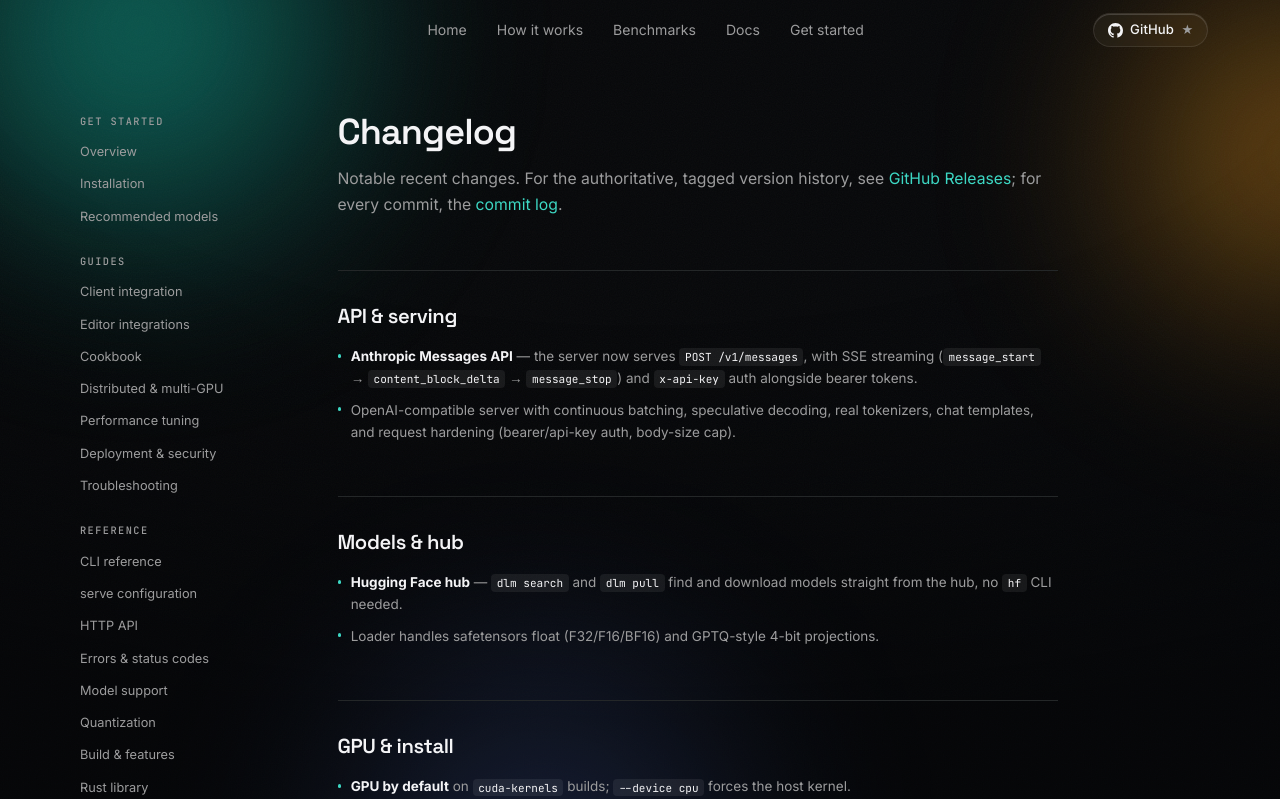
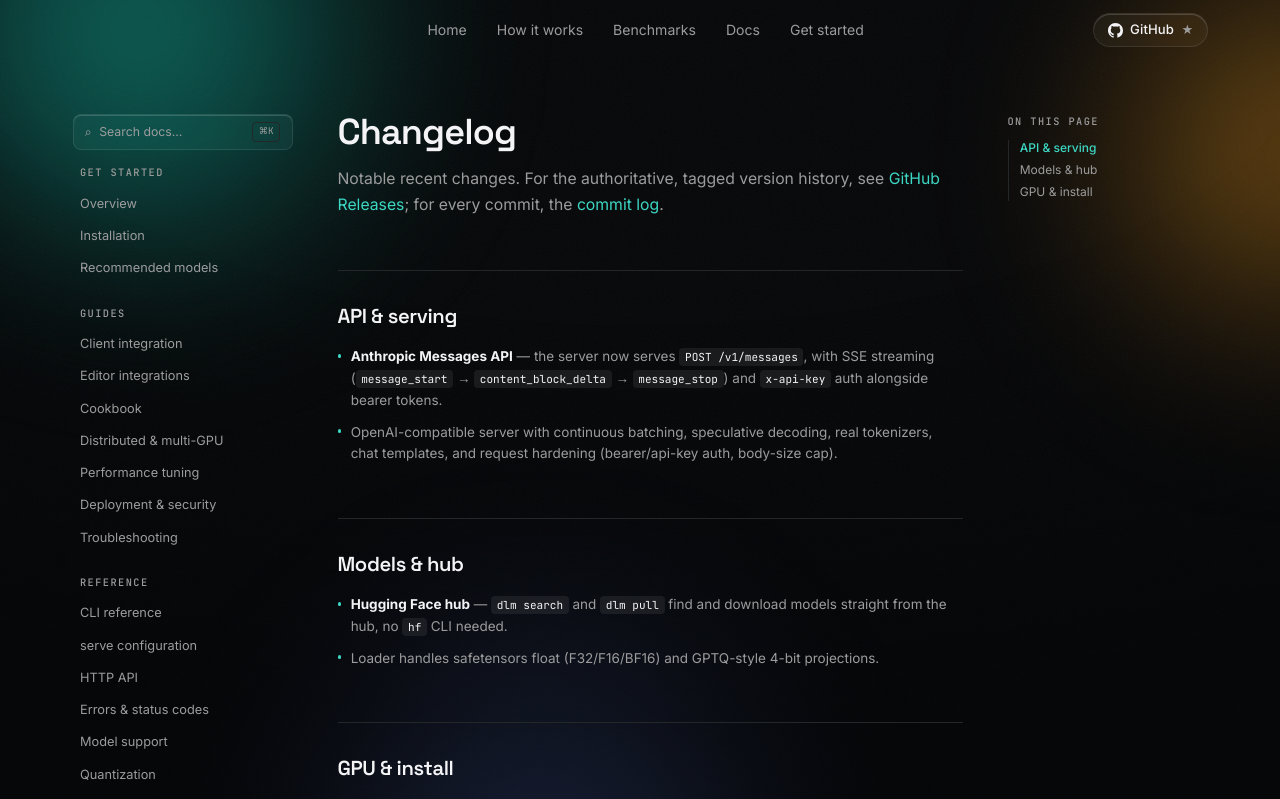
Before and after one commit to vedantnimbarte/dlm-frontend, a Next.js app: page /docs/changelog in a window 1280 px wide. Shown: the top 799 px of the page. Built offline with nearby package versions, Linux system fonts and the light colour scheme.

Commit message:
feat(docs): ⌘K search and on-this-page TOC
Add a command-palette search over the docs index (⌘K), and a scroll-spy
'On this page' rail built from each page's heading ids.

```diff
--- a/app/docs/layout.tsx
+++ b/app/docs/layout.tsx
@@ -2,6 +2,7 @@ import type { Metadata } from "next";
 import { Nav } from "@/components/Nav";
 import { Footer } from "@/components/Footer";
 import { DocsSidebar } from "@/components/DocsSidebar";
+import { DocToc } from "@/components/DocToc";
 
 export const metadata: Metadata = {
   title: {
@@ -25,6 +26,7 @@ export default function DocsLayout({
         <main id="main" className="min-w-0 max-w-3xl flex-1">
           {children}
         </main>
+        <DocToc />
       </div>
       <Footer />
     </>
--- /dev/null
+++ b/components/DocToc.tsx
@@ -0,0 +1,67 @@
+"use client";
+
+import { useEffect, useState } from "react";
+
+interface Head {
+  id: string;
+  text: string;
+  level: number;
+}
+
+// Builds an "On this page" rail from the rendered h2/h3 ids in the doc content,
+// with scroll-spy. Reads the DOM after mount, so it works with any page.
+export function DocToc() {
+  const [heads, setHeads] = useState<Head[]>([]);
+  const [activeId, setActiveId] = useState<string>("");
+
+  useEffect(() => {
+    const nodes = Array.from(
+      document.querySelectorAll<HTMLElement>("main h2[id], main h3[id]")
+    );
+    const hs = nodes.map((n) => ({
+      id: n.id,
+      text: n.textContent ?? "",
+      level: n.tagName === "H3" ? 3 : 2,
+    }));
+    setHeads(hs);
+    if (hs.length === 0) return;
+
+    const io = new IntersectionObserver(
+      (entries) => {
+        const visible = entries
+          .filter((e) => e.isIntersecting)
+          .sort((a, b) => a.boundingClientRect.top - b.boundingClientRect.top);
+        if (visible[0]) setActiveId(visible[0].target.id);
+      },
+      { rootMargin: "0px 0px -70% 0px", threshold: 0 }
+    );
+    nodes.forEach((n) => io.observe(n));
+    return () => io.disconnect();
+  }, []);
+
+  if (heads.length < 2) return null;
+
+  return (
+    <aside className="hidden w-[200px] shrink-0 xl:block">
+      <div className="sticky top-24 max-h-[calc(100vh-7rem)] overflow-y-auto">
+        <div className="eyebrow mb-3">On this page</div>
+        <ul className="space-y-1.5 border-l border-border">
+          {heads.map((h) => (
+            <li key={h.id} style={{ paddingLeft: h.level === 3 ? "1.5rem" : "0.75rem" }}>
+              <a
+                href={`#${h.id}`}
+                className={`block text-[0.8rem] leading-snug transition-colors ${
+                  activeId === h.id
+                    ? "font-medium text-accent-stream"
+                    : "text-text-muted hover:text-text"
+                }`}
+              >
+                {h.text}
+              </a>
+            </li>
+          ))}
+        </ul>
+      </div>
+    </aside>
+  );
+}
--- /dev/null
+++ b/components/DocsSearch.tsx
@@ -0,0 +1,155 @@
+"use client";
+
+import { useEffect, useMemo, useRef, useState } from "react";
+import { DOCS_NAV } from "./docsNav";
+
+interface Entry {
+  href: string;
+  label: string;
+  group: string;
+  keywords: string;
+}
+
+const ENTRIES: Entry[] = DOCS_NAV.flatMap((g) =>
+  g.items
+    .filter((l) => !l.external)
+    .map((l) => ({
+      href: l.href,
+      label: l.label,
+      group: g.group,
+      keywords: l.keywords ?? "",
+    }))
+);
+
+export function DocsSearch() {
+  const [open, setOpen] = useState(false);
+  const [q, setQ] = useState("");
+  const [active, setActive] = useState(0);
+  const inputRef = useRef<HTMLInputElement>(null);
+
+  // Global ⌘K / Ctrl+K to open.
+  useEffect(() => {
+    const onKey = (e: KeyboardEvent) => {
+      if ((e.metaKey || e.ctrlKey) && e.key.toLowerCase() === "k") {
+        e.preventDefault();
+        setOpen((v) => !v);
+      }
+    };
+    window.addEventListener("keydown", onKey);
+    return () => window.removeEventListener("keydown", onKey);
+  }, []);
+
+  useEffect(() => {
+    if (open) {
+      setQ("");
+      setActive(0);
+      const t = window.setTimeout(() => inputRef.current?.focus(), 0);
+      return () => window.clearTimeout(t);
+    }
+  }, [open]);
+
+  const results = useMemo(() => {
+    const query = q.trim().toLowerCase();
+    if (!query) return ENTRIES;
+    const terms = query.split(/\s+/);
+    return ENTRIES.filter((e) => {
+      const hay = `${e.label} ${e.group} ${e.keywords}`.toLowerCase();
+      return terms.every((t) => hay.includes(t));
+    });
+  }, [q]);
+
+  const go = (href: string) => {
+    setOpen(false);
+    window.location.href = href;
+  };
+
+  const onKeyDown = (e: React.KeyboardEvent) => {
+    if (e.key === "ArrowDown") {
+      e.preventDefault();
+      setActive((i) => Math.min(i + 1, results.length - 1));
+    } else if (e.key === "ArrowUp") {
+      e.preventDefault();
+      setActive((i) => Math.max(i - 1, 0));
+    } else if (e.key === "Enter" && results[active]) {
+      e.preventDefault();
+      go(results[active].href);
+    } else if (e.key === "Escape") {
+      setOpen(false);
+    }
+  };
+
+  return (
+    <>
+      <button
+        type="button"
+        onClick={() => setOpen(true)}
+        className="glass flex w-full items-center gap-2 rounded-[8px] px-3 py-2 text-left text-[0.82rem] text-text-muted transition-colors hover:text-text"
+      >
+        <span aria-hidden>⌕</span>
+        <span className="flex-1">Search docs…</span>
+        <kbd className="rounded-[4px] border border-glass-border px-1.5 py-0.5 font-mono text-[0.62rem]">
+          ⌘K
+        </kbd>
+      </button>
+
+      {open ? (
+        <div
+          className="fixed inset-0 z-[100] flex items-start justify-center overflow-y-auto bg-black/60 p-4 pt-[12vh] backdrop-blur-sm"
+          onMouseDown={(e) => {
+            if (e.target === e.currentTarget) setOpen(false);
+          }}
+        >
+          <div
+            role="dialog"
+            aria-modal="true"
+            aria-label="Search docs"
+            className="glass glass-strong w-full max-w-lg overflow-hidden rounded-card"
+          >
+            <input
+              ref={inputRef}
+              value={q}
+              onChange={(e) => {
+                setQ(e.target.value);
+                setActive(0);
+              }}
+              onKeyDown={onKeyDown}
+              placeholder="Search the docs…"
+              className="w-full border-b border-glass-border bg-transparent px-4 py-3.5 text-[0.95rem] text-text placeholder:text-text-muted/70 focus:outline-none"
+            />
+            <ul className="max-h-[50vh] overflow-y-auto p-2">
+              {results.length === 0 ? (
+                <li className="px-3 py-6 text-center text-[0.85rem] text-text-muted">
+                  No matches.
+                </li>
+              ) : (
+                results.map((r, i) => (
+                  <li key={r.href}>
+                    <button
+                      type="button"
+                      onMouseEnter={() => setActive(i)}
+                      onClick={() => go(r.href)}
+                      className={`flex w-full items-center justify-between gap-3 rounded-[8px] px-3 py-2 text-left transition-colors ${
+                        i === active ? "bg-accent-stream/10" : ""
+                      }`}
+                    >
+                      <span
+                        className={`text-[0.9rem] ${
+                          i === active ? "text-accent-stream" : "text-text"
+                        }`}
+                      >
+                        {r.label}
+                      </span>
+                      <span className="font-mono text-[0.62rem] uppercase tracking-eyebrow text-text-muted">
+                        {r.group}
+                      </span>
+                    </button>
+                  </li>
+                ))
+              )}
+            </ul>
+          </div>
+        </div>
+      ) : null}
+    </>
+  );
+}
--- a/components/DocsSidebar.tsx
+++ b/components/DocsSidebar.tsx
@@ -2,6 +2,7 @@
 
 import { usePathname } from "next/navigation";
 import { DOCS_NAV } from "./docsNav";
+import { DocsSearch } from "./DocsSearch";
 
 export function DocsSidebar() {
   const pathname = usePathname();
@@ -46,6 +47,9 @@ export function DocsSidebar() {
 
   return (
     <aside className="lg:w-[220px] lg:shrink-0">
+      <div className="mb-4">
+        <DocsSearch />
+      </div>
       {/* Mobile: native disclosure, no extra JS */}
       <details className="glass rounded-card p-2 lg:hidden">
         <summary className="cursor-pointer list-none px-2 py-1.5 font-mono text-[0.8rem] text-text">
```
